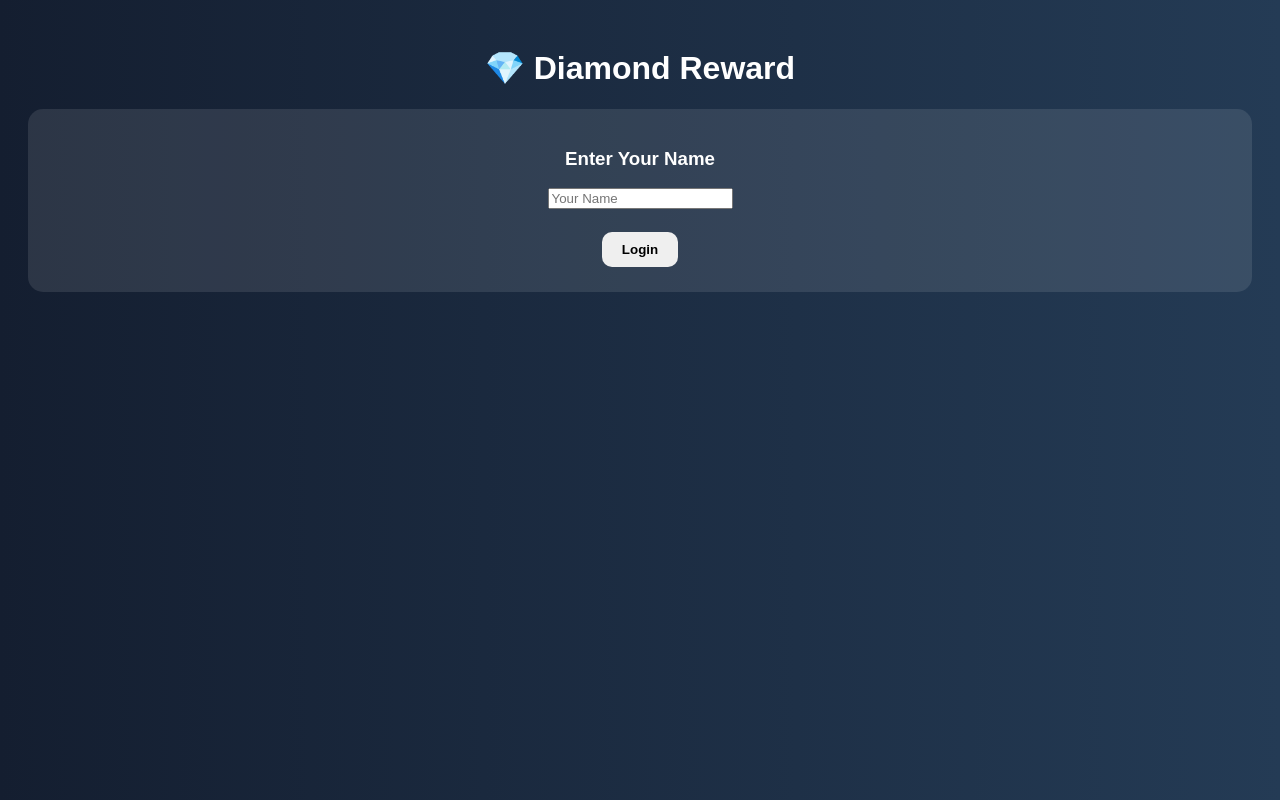
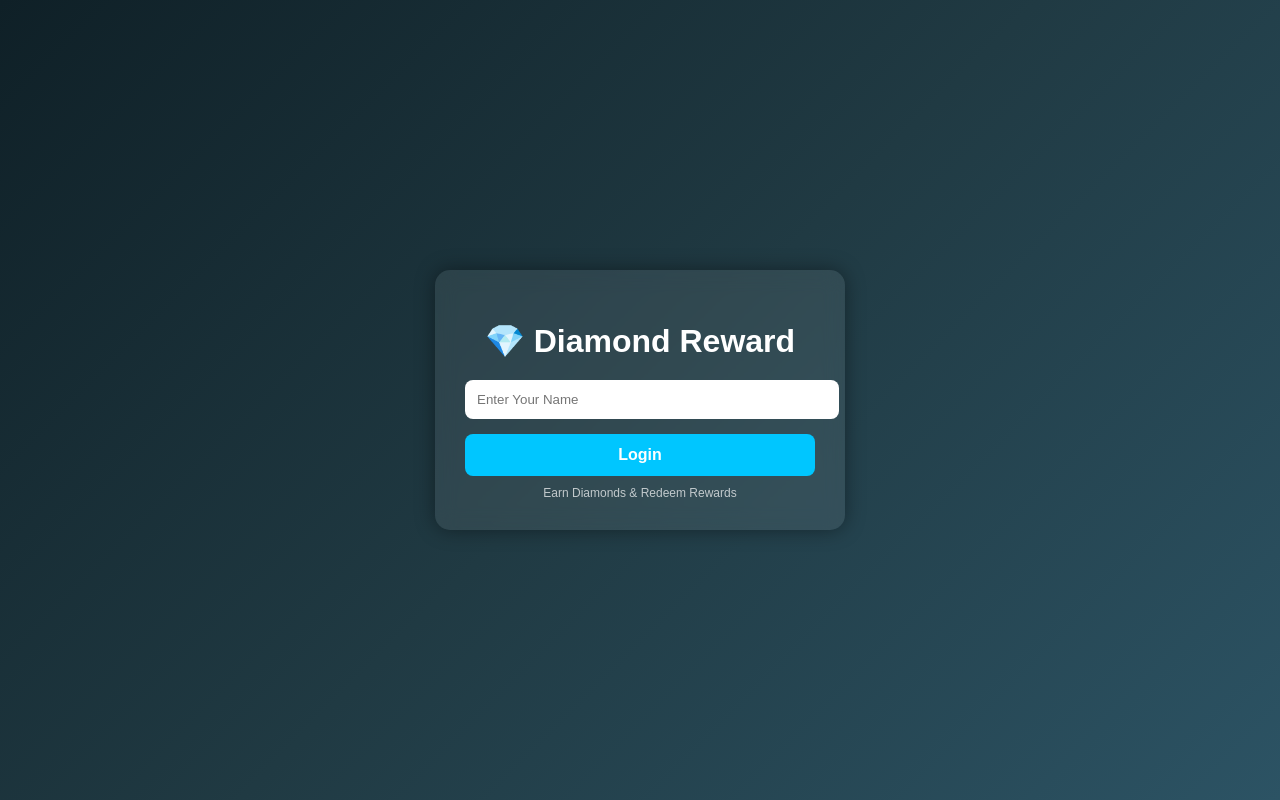
Before and after one commit to diamondplayhelpteam-cyber/Diamond-Play, a plain HTML site: page index.html in a window 1280 px wide. Drawn offline with Linux system fonts and the light colour scheme.

Commit message:
Update index.html

```diff
--- a/index.html
+++ b/index.html
@@ -1,95 +1,91 @@
 <!DOCTYPE html>
 <html>
 <head>
-  <title>Diamond Reward App</title>
+<title>Diamond Reward</title>
+<meta name="viewport" content="width=device-width, initial-scale=1.0">
+
 <style>
-    body {
-      font-family: Arial;
-      background: linear-gradient(to right, #141e30, #243b55);
-      color: white;
-      text-align: center;
-      padding: 20px;
+body{
+    margin:0;
+    font-family:Arial, sans-serif;
+    background: linear-gradient(135deg,#0f2027,#203a43,#2c5364);
+    display:flex;
+    justify-content:center;
+    align-items:center;
+    height:100vh;
 }
 
-    .box {
-      background: rgba(255,255,255,0.1);
-      padding: 20px;
-      border-radius: 15px;
-      margin-top: 20px;
+.container{
+    background: rgba(255,255,255,0.08);
+    backdrop-filter: blur(10px);
+    padding:30px;
+    border-radius:15px;
+    width:90%;
+    max-width:350px;
+    text-align:center;
+    color:white;
+    box-shadow:0 0 20px rgba(0,0,0,0.4);
 }
 
-    button {
-      padding: 10px 20px;
-      border: none;
-      border-radius: 10px;
-      margin: 5px;
-      font-weight: bold;
-      cursor: pointer;
+h1{
+    margin-bottom:20px;
 }
 
-    .task { background: #00c6ff; color: black; }
-    .redeem { background: gold; }
+input{
+    width:100%;
+    padding:12px;
+    border:none;
+    border-radius:8px;
+    margin-bottom:15px;
+    outline:none;
+}
+
+button{
+    width:100%;
+    padding:12px;
+    border:none;
+    border-radius:8px;
+    background:#00c6ff;
+    color:white;
+    font-weight:bold;
+    font-size:16px;
+    cursor:pointer;
+    transition:0.3s;
+}
+
+button:hover{
+    background:#0072ff;
+}
+
+.small{
+    font-size:12px;
+    margin-top:10px;
+    opacity:0.7;
+}
 </style>
+
 </head>
-
 <body>
 
+<div class="container">
     <h1>💎 Diamond Reward</h1>
-
-  <div id="loginBox" class="box">
-    <h3>Enter Your Name</h3>
-    <input type="text" id="username" placeholder="Your Name">
-    <br><br>
-    <button onclick="login()">Login</button>
-  </div>
-
-  <div id="appBox" class="box" style="display:none;">
-    <h3 id="welcome"></h3>
-    <h2>Points: <span id="points">0</span></h2>
-
-    <button class="task" onclick="addPoints(10)">Complete Task 1 (+10)</button>
-    <button class="task" onclick="addPoints(20)">Complete Task 2 (+20)</button>
-    <button class="task" onclick="addPoints(50)">Complete Task 3 (+50)</button>
-
-    <br><br>
-    <button class="redeem" onclick="redeem()">Redeem 100 Points</button>
+    <input type="text" id="username" placeholder="Enter Your Name">
+    <button onclick="loginUser()">Login</button>
+    <div class="small">Earn Diamonds & Redeem Rewards</div>
 </div>
 
 <script>
+function loginUser(){
+    var name = document.getElementById("username").value;
 
-let points = localStorage.getItem("points") || 0;
-document.getElementById("points").innerText = points;
-
-function login() {
-  let name = document.getElementById("username").value;
-  if(name == "") {
-    alert("Enter Name First");
+    if(name==""){
+        alert("Please enter your name");
         return;
     }
 
-  localStorage.setItem("username", name);
-  document.getElementById("welcome").innerText = "Welcome " + name;
-  document.getElementById("loginBox").style.display = "none";
-  document.getElementById("appBox").style.display = "block";
+    localStorage.setItem("diamondUser", name);
+    alert("Welcome " + name + " 🎉");
 }
-
-function addPoints(value) {
-  points = parseInt(points) + value;
-  localStorage.setItem("points", points);
-  document.getElementById("points").innerText = points;
-}
-
-function redeem() {
-  if(points >= 100) {
-    points -= 100;
-    localStorage.setItem("points", points);
-    document.getElementById("points").innerText = points;
-    alert("Redeem Successful!");
-  } else {
-    alert("Not Enough Points");
-  }
-}
-
 </script>
 
 </body>
```
Lines whose indentation alone changed are shown as unchanged.
